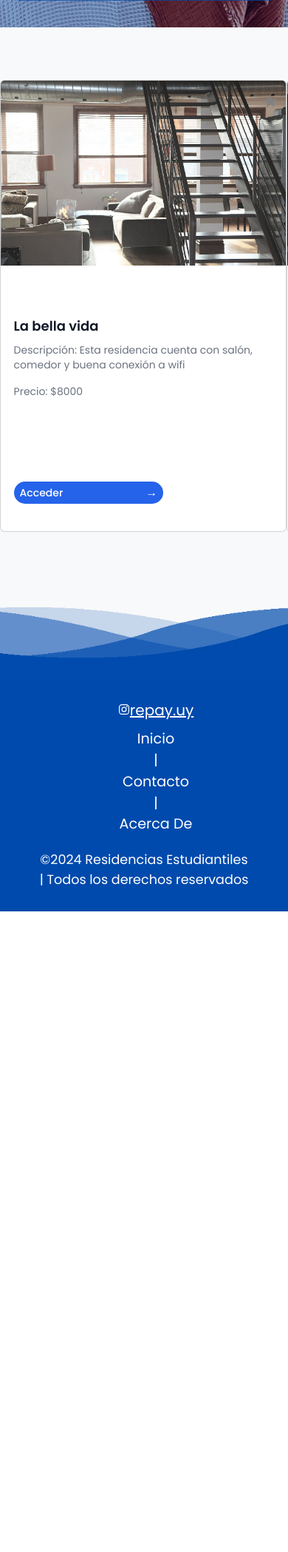
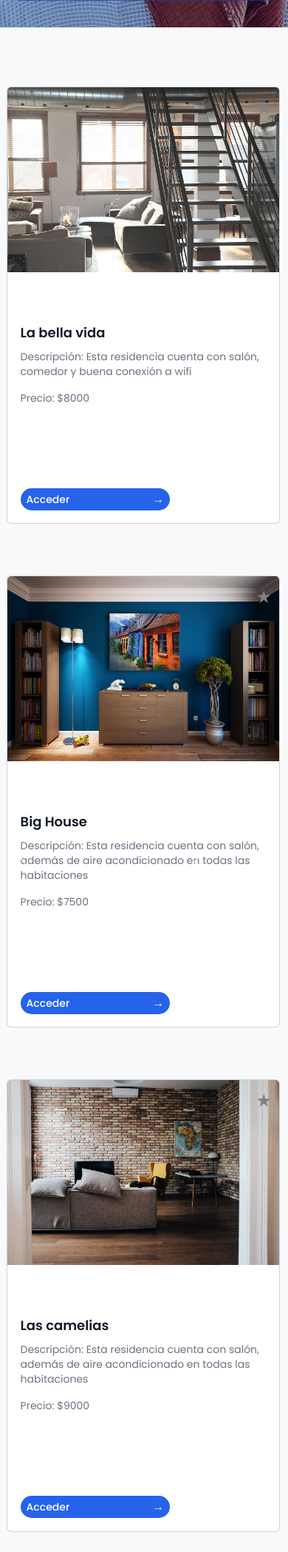
Before and after one commit to S2-net/conexionPHPMysql-main, a PHP site: page /conexionPHPMysql-main/ in a window 390 px wide. Shown: the part 807-2905 px from the top of the page at 74% size. Before the commit the page ends 2039 px from the top, so only its background shows below. Run offline with PHP 8.4, Linux system fonts and the light colour scheme; data comes from the database, SQL or seed files in the repository.

Commit message:
responsive

```diff
--- a/estilo.css
+++ b/estilo.css
@@ -1552,6 +1552,32 @@ margin-left: auto;
   margin-left: 340px; /* Mantén este margen según lo necesites */
   margin-bottom: 10px;
 }
+@media (max-width:376px) {
+  .header-txt h1 {
+      font-size: 25px;
+
+  }
+  .header-content {
+    margin-top: -150px;
+}
+.header{
+  min-height: 135vh;
+}
+.footer1{
+  display: flex;
+}
+}
+@media (max-width:768px) {
+  .carousel-item {
+    padding: 10px;
+    right: 1px;
+}
+.d-flex {
+  display: flex;
+  flex-direction: column;
+}
+}
+
 
 .nombreusu1 button {
    /* Empuja el botón a la derecha */
--- a/index.php
+++ b/index.php
@@ -18,8 +18,8 @@ require("idrol_usuario.php");
 }
 
 .carousel-item {
-    padding: 0 50px; /* Espacio adicional para las tarjetas */
-
+    padding: 10px;
+    right: 1px;
 }
 
 .carousel-control-next, .carousel-control-prev {
@@ -46,9 +46,15 @@ require("idrol_usuario.php");
 }
 @media (max-width: 768px) {
     .card{
-        width: 50px;
+        flex: 0 0 100%; /* Cambia a 90% o el valor que desees */
+
     }
+    .carousel-item {
+    padding: 10px;
+    right: 1px;
 }
+}
+
 .star {
             color: gold;
             cursor: pointer;
@@ -57,10 +63,9 @@ require("idrol_usuario.php");
             top: 10px; /* Ajusta la posición vertical */
             right: 10px; /* Ajusta la posición horizontal */
         }
-        @media (max-width: 768px) {
-            .card {
-        flex: 0 0 100%; /* Cambia a 90% o el valor que desees */
-    }
+
+
+
 
 
     .carousel-item {
@@ -81,7 +86,7 @@ require("idrol_usuario.php");
     overflow: hidden; /* Oculta cualquier parte de la imagen que sobresalga */
     height: 200px; /* Debe coincidir con la altura de la imagen */
 }
-    }
+
 
 
     </style>
```
